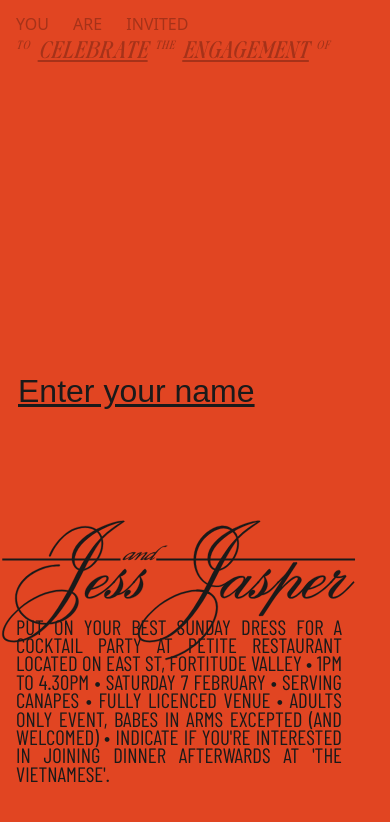
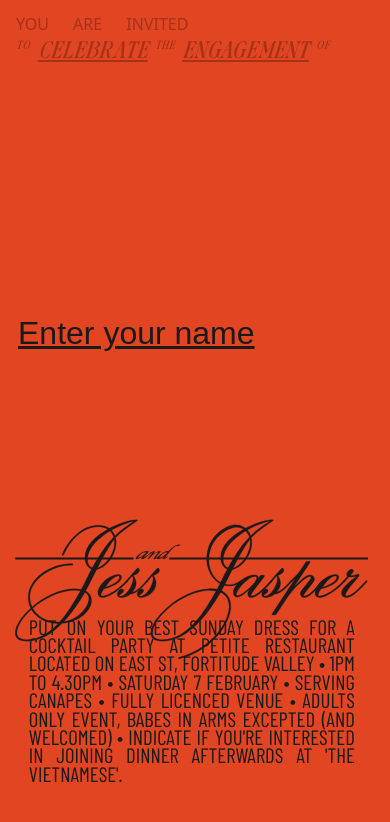
Before and after one commit to freejasper/engagement-rsvp, a React (Vite) app: page / in a window 390 px wide. Shown: the top 822 px of the page. Built offline with nearby package versions, Linux system fonts and the light colour scheme; no server answers; a web font is replaced by a local one.

Commit message:
styling for mobile

```diff
--- a/src/App.css
+++ b/src/App.css
@@ -45,7 +45,7 @@
   width: 100%;
   height: 100%;
   display: grid;
-  grid-template-rows: 1fr 1fr 1fr 1fr;
+  grid-template-rows: 0.5fr 1fr 1fr 1fr;
   grid-template-columns: 100%;
 }
 
--- a/src/css/TextFooter.css
+++ b/src/css/TextFooter.css
@@ -29,13 +29,15 @@
     stroke: var(--charcoal);
 }
 
-@media screen and (min-width: 850px) {
-
+@media screen and (max-width: 400px) {
+   #text-footer {
+    margin-left: -1.2rem;
+    font-size: 1.1rem;
+    }
 }
 
-@media screen and (max-width: 380px) {
+/* @media screen and (max-width: 380px) {
     #text-footer {
-        margin-left: -1.2rem;
         padding-bottom: 12px;
     }
-}
+} */
```
